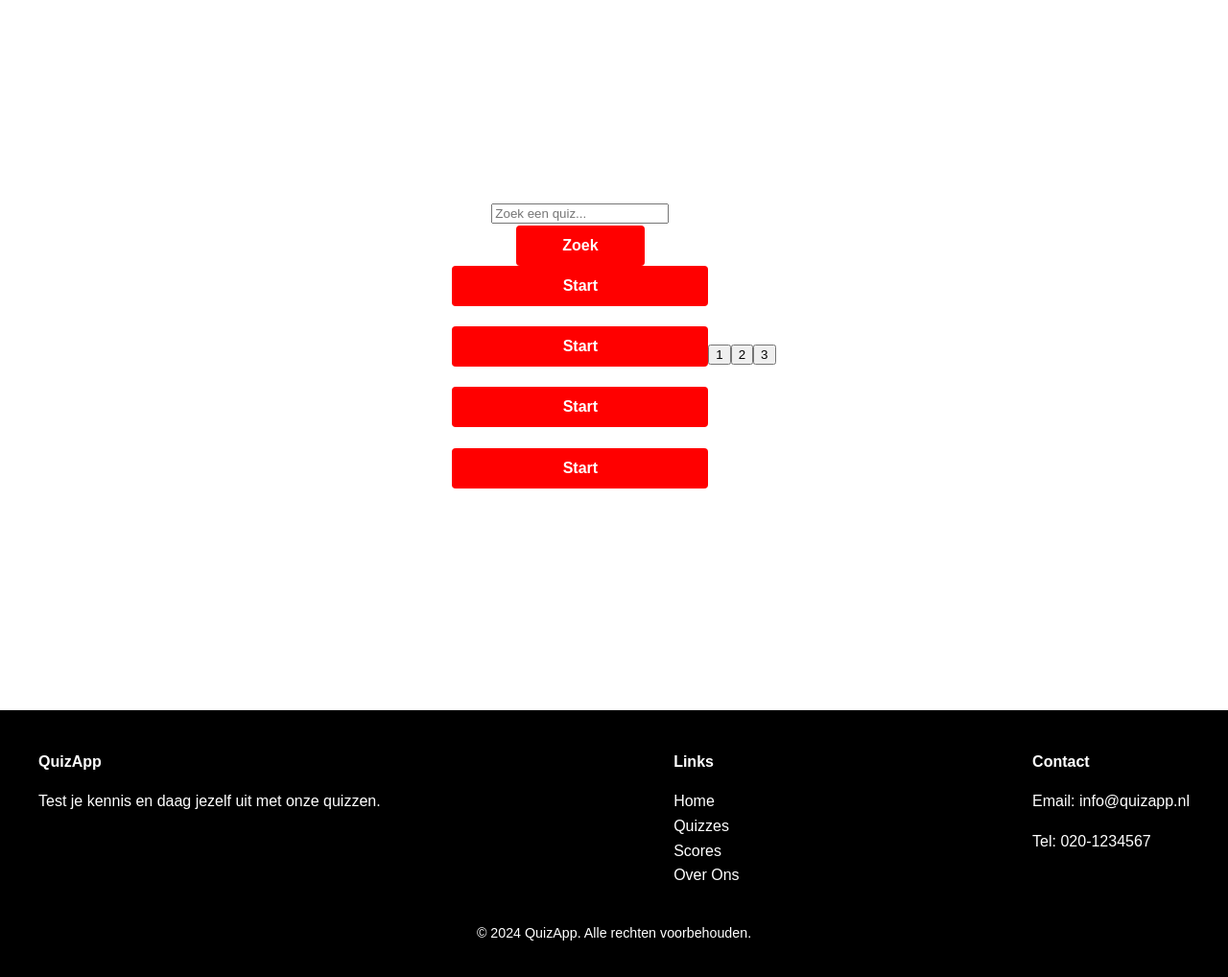
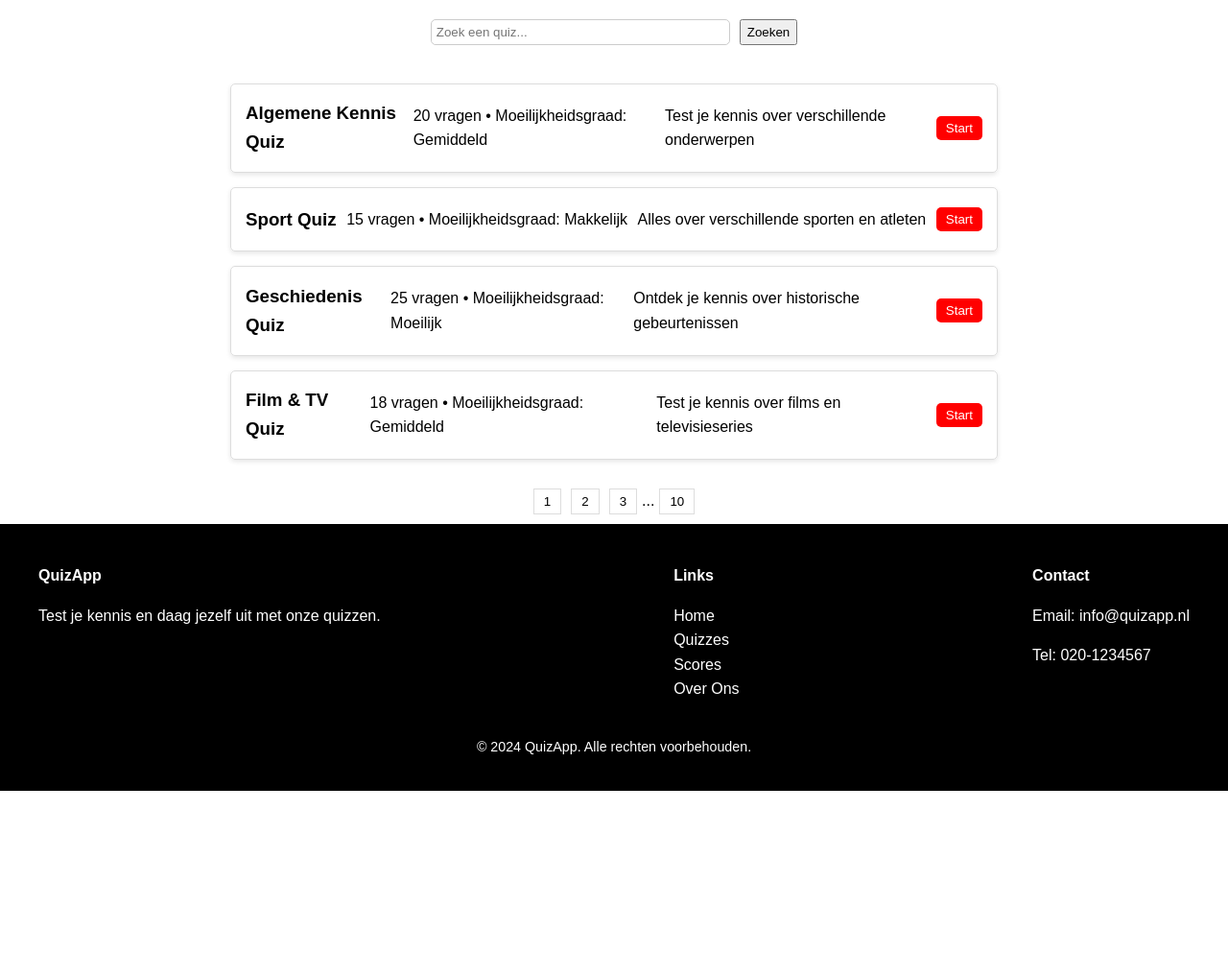
Before and after one commit to lorexgmd/Quiz-project, a PHP site: page /quizzen.php in a window 1280 px wide. Shown: the part 78-1096 px from the top of the page at 96% size. After the commit the page ends 902 px from the top, so only its background shows below. Run offline with PHP 8.4, Linux system fonts and the light colour scheme.

Commit message:
Quizzen pagina

```diff
--- a/quizzen.php
+++ b/quizzen.php
@@ -1,3 +1,7 @@
+<?php
+
+?>
+
 <!DOCTYPE html>
 <html lang="en">
 <head>
@@ -5,7 +9,7 @@
     <meta name="viewport" content="width=device-width, initial-scale=1.0">
     <title>Document</title>
     <link rel="stylesheet" href="styles/style.css">
-    <link rel="stylesheet" href="styles/styleQuizzen.css">
+    <link rel="stylesheet" href="styles/styleQuiz.css">
 </head>
 <body>
 <header class="header">
@@ -26,39 +30,47 @@
         </div>
     </header>
 
-
-    <main class="main">
-        <div class="quiz-conteiner">
-        <label for="quizSearch"></label>
-        <input type="text" name="quizSearch" id="quizSearch" placeholder="Zoek een quiz..." required>
-        <button class="btn-search">Zoek</button>
-        <div class="quiz-section">
-            <button class="btn-start">Start</button>
-                <h1></h1>
-                <p></p>
-        </div>
-        <div class="quiz-section">
-            <button class="btn-start">Start</button>
-            <h1></h1>
-            <p></p>
+    <main>
+        <div class="search-bar">
+            <input type="text" placeholder="Zoek een quiz...">
+            <button class="btn">Zoeken</button>
         </div>
 
-        <div class="quiz-section">
-            <button class="btn-start">Start</button>
-            <h1></h1>
-            <p></p>
+        <div class="quiz-list">
+            <div class="quiz-item">
+                <h3>Algemene Kennis Quiz</h3>
+                <p>20 vragen • Moeilijkheidsgraad: Gemiddeld</p>
+                <p>Test je kennis over verschillende onderwerpen</p>
+                <button class="btn start">Start</button>
+            </div>
+            <div class="quiz-item">
+                <h3>Sport Quiz</h3>
+                <p>15 vragen • Moeilijkheidsgraad: Makkelijk</p>
+                <p>Alles over verschillende sporten en atleten</p>
+                <button class="btn start">Start</button>
+            </div>
+            <div class="quiz-item">
+                <h3>Geschiedenis Quiz</h3>
+                <p>25 vragen • Moeilijkheidsgraad: Moeilijk</p>
+                <p>Ontdek je kennis over historische gebeurtenissen</p>
+                <button class="btn start">Start</button>
+            </div>
+            <div class="quiz-item">
+                <h3>Film & TV Quiz</h3>
+                <p>18 vragen • Moeilijkheidsgraad: Gemiddeld</p>
+                <p>Test je kennis over films en televisieseries</p>
+                <button class="btn start">Start</button>
+            </div>
         </div>
-        <div class="quiz-section">
-            <button class="btn-start">Start</button>
-            <h1></h1>
-            <p></p>
+
+        <div class="pagination">
+            <button class="page">1</button>
+            <button class="page">2</button>
+            <button class="page">3</button>
+            <span>...</span>
+            <button class="page">10</button>
         </div>
-        </div>
-        <button class="btn-1">1</button>
-        <button class="btn-2">2</button>
-        <button class="btn-3">3</button>
     </main>
-
 
     <footer class="footer">
         <div class="container footer-content">
--- /dev/null
+++ b/styles/styleQuiz.css
@@ -0,0 +1,92 @@
+/* General Styles */
+body {
+  font-family: Arial, sans-serif;
+  margin: 0;
+  padding: 0;
+  box-sizing: border-box;
+}
+
+a {
+  text-decoration: none;
+  color: inherit;
+}
+
+:root {
+  --main-clr: red ;
+  --primary-bg-clr: #000;
+  --secondary-bg-clr: #fff;
+  --primary-text-clr: #fff;
+  --secondary-text-clr: #000;
+  --hover-button-clr: darkred;
+  --big-size: calc(25px + (50 - 25) * ((100vw - 300px) / (1600 - 300)));
+  --medium-size: calc(14px + (20 - 14) * ((100vw - 300px) / (1600 - 300)));
+  --small-size: calc(12px + (15 - 12) * ((100vw - 300px) / (1600 - 300)));
+  --title-size: calc(16px + (35 - 16) * ((100vw - 300px) / (1600 - 300)));
+ }
+
+/* Main Section */
+.search-bar {
+  display: flex;
+  justify-content: center;
+  padding: 20px;
+}
+
+.search-bar input {
+  width: 300px;
+  padding: 5px;
+  margin-right: 10px;
+  border: 1px solid #ccc;
+  border-radius: 5px;
+}
+
+.quiz-list {
+  display: grid;
+  grid-template-columns: 1fr;
+  gap: 15px;
+  padding: 20px;
+  max-width: 800px;
+  margin: auto;
+}
+
+.quiz-item {
+  border: 1px solid #ddd;
+  border-radius: 5px;
+  padding: 15px;
+  box-shadow: 0 2px 5px rgba(0, 0, 0, 0.1);
+  display: flex;
+  justify-content: space-between;
+  align-items: center;
+}
+
+.quiz-item h3 {
+  margin: 0;
+}
+
+.quiz-item p {
+  margin: 5px 0;
+}
+
+.quiz-item .btn {
+  background-color: var(--main-clr);
+  color: var(--primary-text-clr);
+  border: none;
+  padding: 5px 10px;
+  cursor: pointer;
+  border-radius: 5px;
+}
+
+/* Pagination */
+.pagination {
+  display: flex;
+  justify-content: center;
+  padding: 10px;
+}
+
+.pagination .page {
+  border: 1px solid #ddd;
+  background-color: var(--primary-text-clr);
+  color: var(--primary-bg-clr);
+  padding: 5px 10px;
+  margin: 0 5px;
+  cursor: pointer;
+}
--- a/styles/styleQuizzen.css
+++ /dev/null
@@ -1,68 +0,0 @@
-body {
-    margin: 0;
-    font-family: Arial, sans-serif;
-    color: var(--secondary-text-clr);
-}
-
-:root {
-    --main-clr: red ;
-    --primary-bg-clr: #000;
-    --secondary-bg-clr: #fff;
-    --primary-text-clr: #fff;
-    --secondary-text-clr: #000;
-    --hover-button-clr: darkred;
-    --big-size: calc(25px + (50 - 25) * ((100vw - 300px) / (1600 - 300)));
-    --medium-size: calc(14px + (20 - 14) * ((100vw - 300px) / (1600 - 300)));
-    --small-size: calc(12px + (15 - 12) * ((100vw - 300px) / (1600 - 300)));
-    --title-size: calc(16px + (35 - 16) * ((100vw - 300px) / (1600 - 300)));
-   }
-
-.main {
-    display: flex;
-    justify-content: center;
-    align-items: center;
-    height: 80vh;
-    background-color: var(--secondary-bg-clr);
-    margin: 0;
-}
-
-.quiz-container {
-    text-align: center;
-    padding: 50px 20px;
-    background-color: var(--secondary-bg-clr);
-    box-shadow: 0 0 10px rgba(0, 0, 0, 0.2);
-    width: 500px;
-    border-radius: 8px;
-}
-.btn-start:hover {
-    background: #c62828;
-  }
-
-.btn-search:hover {
-    background: #c62828;
-  }
-
-.btn-start {
-    width: 100%;
-    background: var(--main-clr);
-    color: var(--primary-text-clr);
-    border: none;
-    padding: 12px 20px;
-    font-size: 16px;
-    font-weight: bold;
-    border-radius: 4px;
-    cursor: pointer;
-    transition: background 0.3s ease;
-  }
-.btn-search {
-    width: 50%;
-    background: var(--main-clr);
-    color: var(--primary-text-clr);
-    border: none;
-    padding: 12px 20px;
-    font-size: 16px;
-    font-weight: bold;
-    border-radius: 4px;
-    cursor: pointer;
-    transition: background 0.3s ease;
-  }
```
